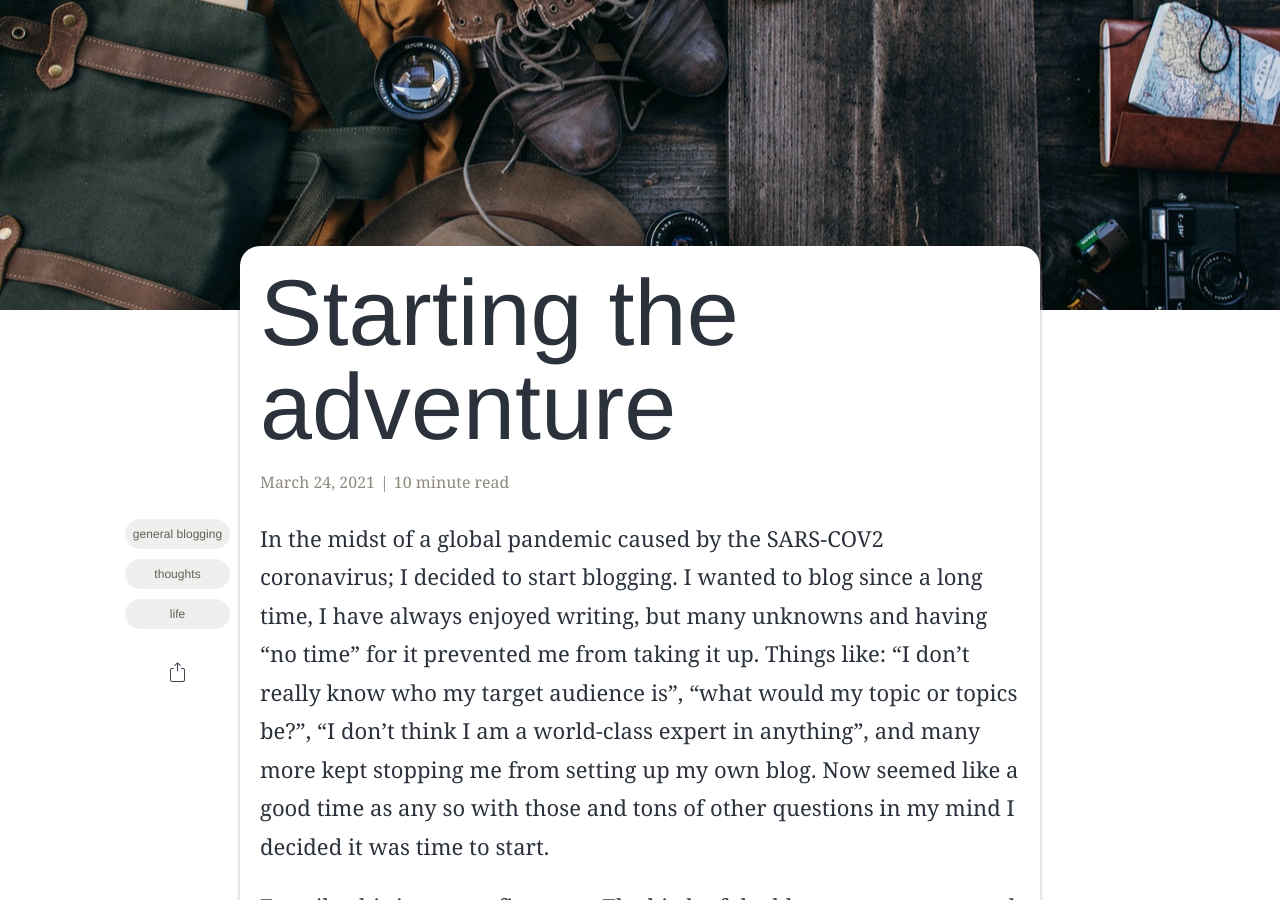
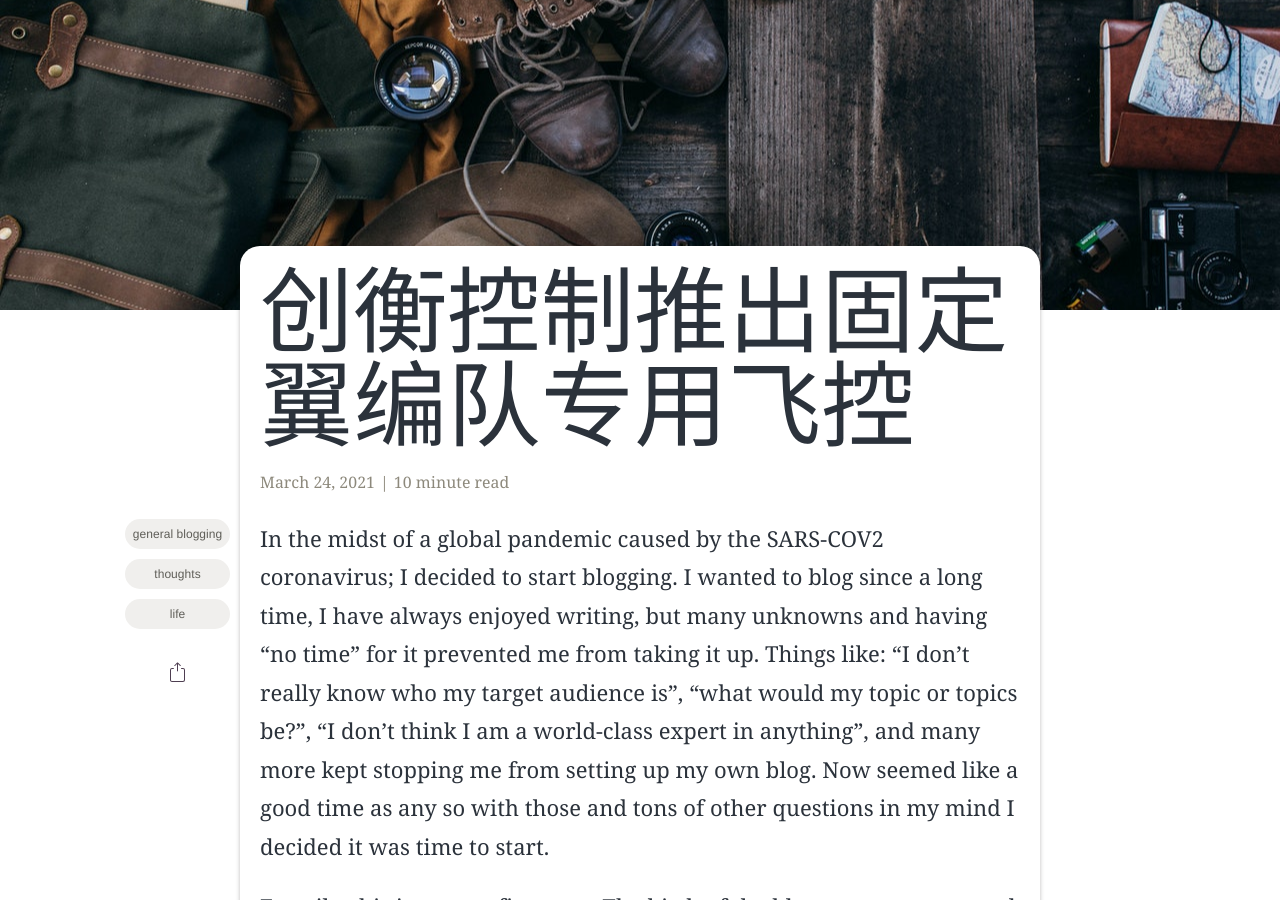
Before and after one commit to musictrl/musictrl.github.io, a Jekyll site: the page built from _posts/2021-03-24-starting-the-adventure.md, in a window 1280 px wide and 900 px high, scrolled down 357 px. Built offline with Jekyll 4.4.1, drawn with Linux system fonts in a browser that asks for light colours; some web fonts are replaced; comment, search, counter and statistics services are not loaded; some of the changed text lies outside the part shown.

Commit message:
Update 2021-03-24-starting-the-adventure.md

```diff
--- a/_posts/2021-03-24-starting-the-adventure.md
+++ b/_posts/2021-03-24-starting-the-adventure.md
@@ -2,7 +2,7 @@
 layout: post
 read_time: true
 show_date: true
-title: "Starting the adventure"
+title: "创衡控制推出固定翼编队专用飞控"
 date: 2021-03-24
 img: posts/20210324/starting_adventure.jpg
 tags: [general blogging, thoughts, life]
```
